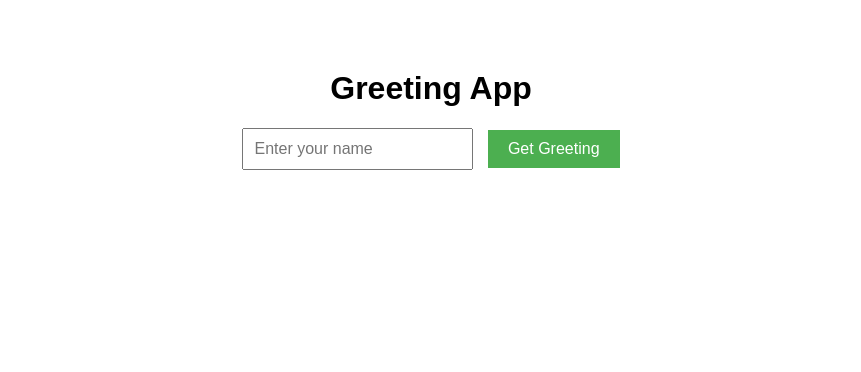
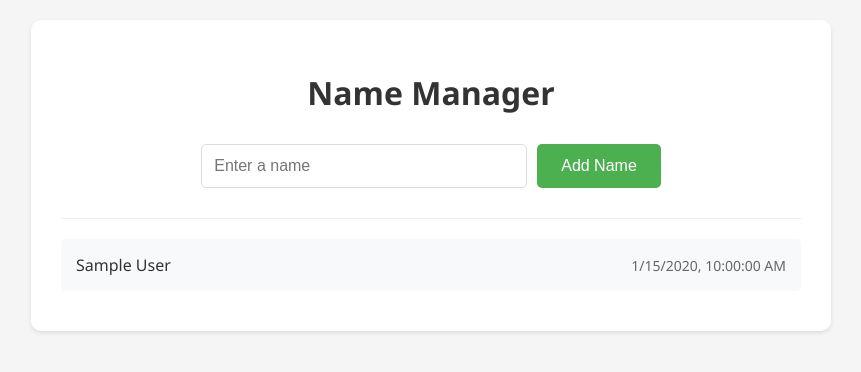
Before and after one commit to smashRK/apprunner, a Flask app: page / in a window 1280 px wide. Shown: the top 372 px of the page, without its empty margins (209-1070 px from the left). Run offline with Flask 3, Linux system fonts and the light colour scheme; tables that the repository leaves empty hold one stand-in row (values such as "Sample post").

Commit message:
db added

```diff
--- a/app.py
+++ b/app.py
@@ -1,7 +1,19 @@
 from flask import Flask, request, render_template, jsonify
+from models import db, User
 import os
 
 app = Flask(__name__)
+
+# Database configuration
+app.config['SQLALCHEMY_DATABASE_URI'] = os.getenv('DATABASE_URL', 'postgresql://postgres:postgres@localhost:5432/apprunner')
+app.config['SQLALCHEMY_TRACK_MODIFICATIONS'] = False
+
+# Initialize the database
+db.init_app(app)
+
+# Create tables
+with app.app_context():
+    db.create_all()
 
 @app.route('/')
 def home():
@@ -11,8 +23,42 @@ def home():
 def greet():
     name = request.args.get('name')
     if name:
+        # Also save the name to database
+        new_user = User(name=name)
+        try:
+            db.session.add(new_user)
+            db.session.commit()
+        except Exception:
+            db.session.rollback()
         return jsonify({"message": f"Hello, {name}!"})
     return jsonify({"message": "Please enter a name"}), 400
+
+@app.route('/api/name', methods=['POST'])
+def add_name():
+    data = request.get_json()
+
+    if not data or 'name' not in data:
+        return jsonify({'error': 'Name is required'}), 400
+
+    new_user = User(name=data['name'])
+
+    try:
+        db.session.add(new_user)
+        db.session.commit()
+        return jsonify(new_user.to_dict()), 201
+    except Exception as e:
+        db.session.rollback()
+        return jsonify({'error': str(e)}), 400
+
+@app.route('/api/names', methods=['GET'])
+def get_names():
+    users = User.query.all()
+    return jsonify([user.to_dict() for user in users])
+
+@app.route('/api/name/<int:user_id>', methods=['GET'])
+def get_name(user_id):
+    user = User.query.get_or_404(user_id)
+    return jsonify(user.to_dict())
 
 if __name__ == '__main__':
     port = int(os.environ.get('PORT', 8080))
--- /dev/null
+++ b/models.py
@@ -0,0 +1,21 @@
+from flask_sqlalchemy import SQLAlchemy
+from datetime import datetime
+
+db = SQLAlchemy()
+
+class User(db.Model):
+    __tablename__ = 'users'
+
+    id = db.Column(db.Integer, primary_key=True)
+    name = db.Column(db.String(100), nullable=False)
+    created_at = db.Column(db.DateTime, default=datetime.utcnow)
+
+    def __repr__(self):
+        return f'<User {self.name}>'
+
+    def to_dict(self):
+        return {
+            'id': self.id,
+            'name': self.name,
+            'created_at': self.created_at.isoformat()
+        }
--- a/requirements.txt
+++ b/requirements.txt
@@ -1,2 +1,5 @@
 Flask==3.0.0
 gunicorn==21.2.0
+SQLAlchemy==2.0.25
+psycopg2-binary==2.9.9
+Flask-SQLAlchemy==3.1.1
--- a/templates/index.html
+++ b/templates/index.html
@@ -1,62 +1,179 @@
 <!DOCTYPE html>
 <html>
 <head>
-    <title>Greeting App</title>
+    <title>Name Manager</title>
     <style>
         body {
-            font-family: Arial, sans-serif;
+            font-family: 'Segoe UI', Arial, sans-serif;
             max-width: 800px;
             margin: 0 auto;
             padding: 20px;
+            background-color: #f5f5f5;
+        }
+        .container {
+            background-color: white;
+            padding: 30px;
+            border-radius: 10px;
+            box-shadow: 0 2px 4px rgba(0,0,0,0.1);
+        }
+        h1 {
+            color: #333;
+            margin-bottom: 30px;
             text-align: center;
         }
-        .container {
-            margin-top: 50px;
+        .input-group {
+            display: flex;
+            gap: 10px;
+            margin-bottom: 30px;
+            justify-content: center;
         }
         input {
-            padding: 10px;
+            padding: 12px;
             font-size: 16px;
-            margin-right: 10px;
+            border: 1px solid #ddd;
+            border-radius: 5px;
+            width: 300px;
         }
         button {
-            padding: 10px 20px;
+            padding: 12px 24px;
             font-size: 16px;
             background-color: #4CAF50;
             color: white;
             border: none;
+            border-radius: 5px;
             cursor: pointer;
+            transition: background-color 0.3s;
         }
         button:hover {
             background-color: #45a049;
         }
-        #result {
-            margin-top: 20px;
-            font-size: 18px;
+        .names-list {
+            margin-top: 30px;
+            border-top: 1px solid #eee;
+            padding-top: 20px;
+        }
+        .name-item {
+            background-color: #f8f9fa;
+            padding: 15px;
+            margin-bottom: 10px;
+            border-radius: 5px;
+            display: flex;
+            justify-content: space-between;
+            align-items: center;
+        }
+        .name-item span {
+            color: #333;
+        }
+        .name-item .date {
+            color: #666;
+            font-size: 14px;
+        }
+        #message {
+            margin: 20px 0;
+            padding: 10px;
+            border-radius: 5px;
+            display: none;
+        }
+        .success {
+            background-color: #d4edda;
+            color: #155724;
+        }
+        .error {
+            background-color: #f8d7da;
+            color: #721c24;
         }
     </style>
 </head>
 <body>
     <div class="container">
-        <h1>Greeting App</h1>
-        <div>
-            <input type="text" id="nameInput" placeholder="Enter your name">
-            <button onclick="getGreeting()">Get Greeting</button>
+        <h1>Name Manager</h1>
+        <div class="input-group">
+            <input type="text" id="nameInput" placeholder="Enter a name">
+            <button onclick="addName()">Add Name</button>
         </div>
-        <div id="result"></div>
+        <div id="message"></div>
+        <div class="names-list" id="namesList"></div>
     </div>
 
     <script>
-        function getGreeting() {
-            const name = document.getElementById('nameInput').value;
-            fetch(`/api/greet?name=${encodeURIComponent(name)}`)
-                .then(response => response.json())
-                .then(data => {
-                    document.getElementById('result').textContent = data.message;
-                })
-                .catch(error => {
-                    document.getElementById('result').textContent = 'An error occurred';
+        // Load names when page loads
+        document.addEventListener('DOMContentLoaded', loadNames);
+
+        function showMessage(text, isError = false) {
+            const messageDiv = document.getElementById('message');
+            messageDiv.textContent = text;
+            messageDiv.className = isError ? 'error' : 'success';
+            messageDiv.style.display = 'block';
+            setTimeout(() => {
+                messageDiv.style.display = 'none';
+            }, 3000);
+        }
+
+        function formatDate(dateString) {
+            return new Date(dateString).toLocaleString();
+        }
+
+        async function addName() {
+            const nameInput = document.getElementById('nameInput');
+            const name = nameInput.value.trim();
+
+            if (!name) {
+                showMessage('Please enter a name', true);
+                return;
+            }
+
+            try {
+                const response = await fetch('/api/name', {
+                    method: 'POST',
+                    headers: {
+                        'Content-Type': 'application/json',
+                    },
+                    body: JSON.stringify({ name: name })
                 });
+
+                if (!response.ok) {
+                    throw new Error('Failed to add name');
+                }
+
+                nameInput.value = '';
+                showMessage('Name added successfully!');
+                loadNames();
+            } catch (error) {
+                showMessage('Error adding name: ' + error.message, true);
+            }
         }
+
+        async function loadNames() {
+            try {
+                const response = await fetch('/api/names');
+                if (!response.ok) {
+                    throw new Error('Failed to load names');
+                }
+
+                const names = await response.json();
+                const namesList = document.getElementById('namesList');
+                namesList.innerHTML = '';
+
+                names.forEach(item => {
+                    const div = document.createElement('div');
+                    div.className = 'name-item';
+                    div.innerHTML = `
+                        <span>${item.name}</span>
+                        <span class="date">${formatDate(item.created_at)}</span>
+                    `;
+                    namesList.appendChild(div);
+                });
+            } catch (error) {
+                showMessage('Error loading names: ' + error.message, true);
+            }
+        }
+
+        // Add Enter key support for the input field
+        document.getElementById('nameInput').addEventListener('keypress', function(e) {
+            if (e.key === 'Enter') {
+                addName();
+            }
+        });
     </script>
 </body>
 </html>
```
